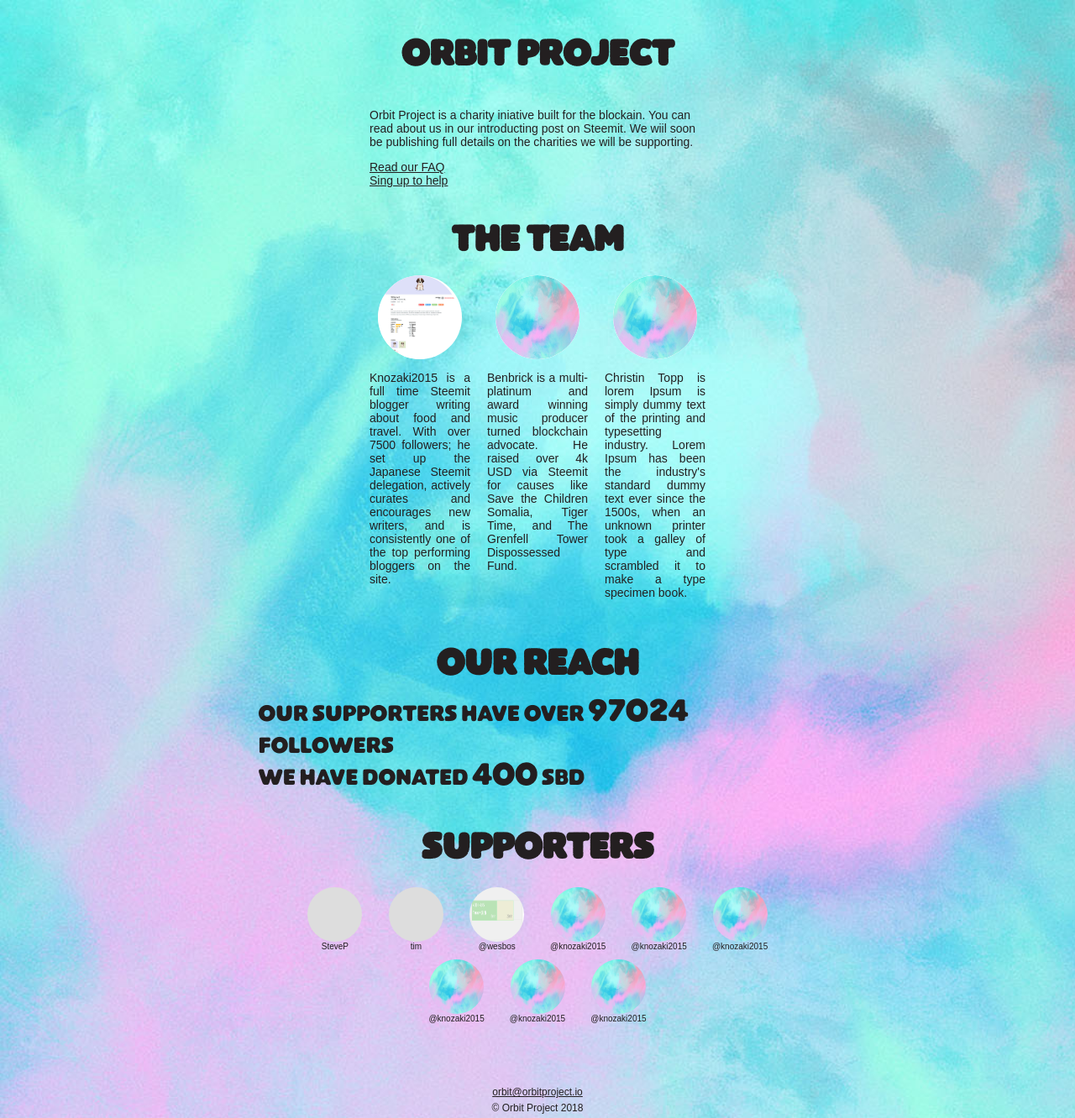
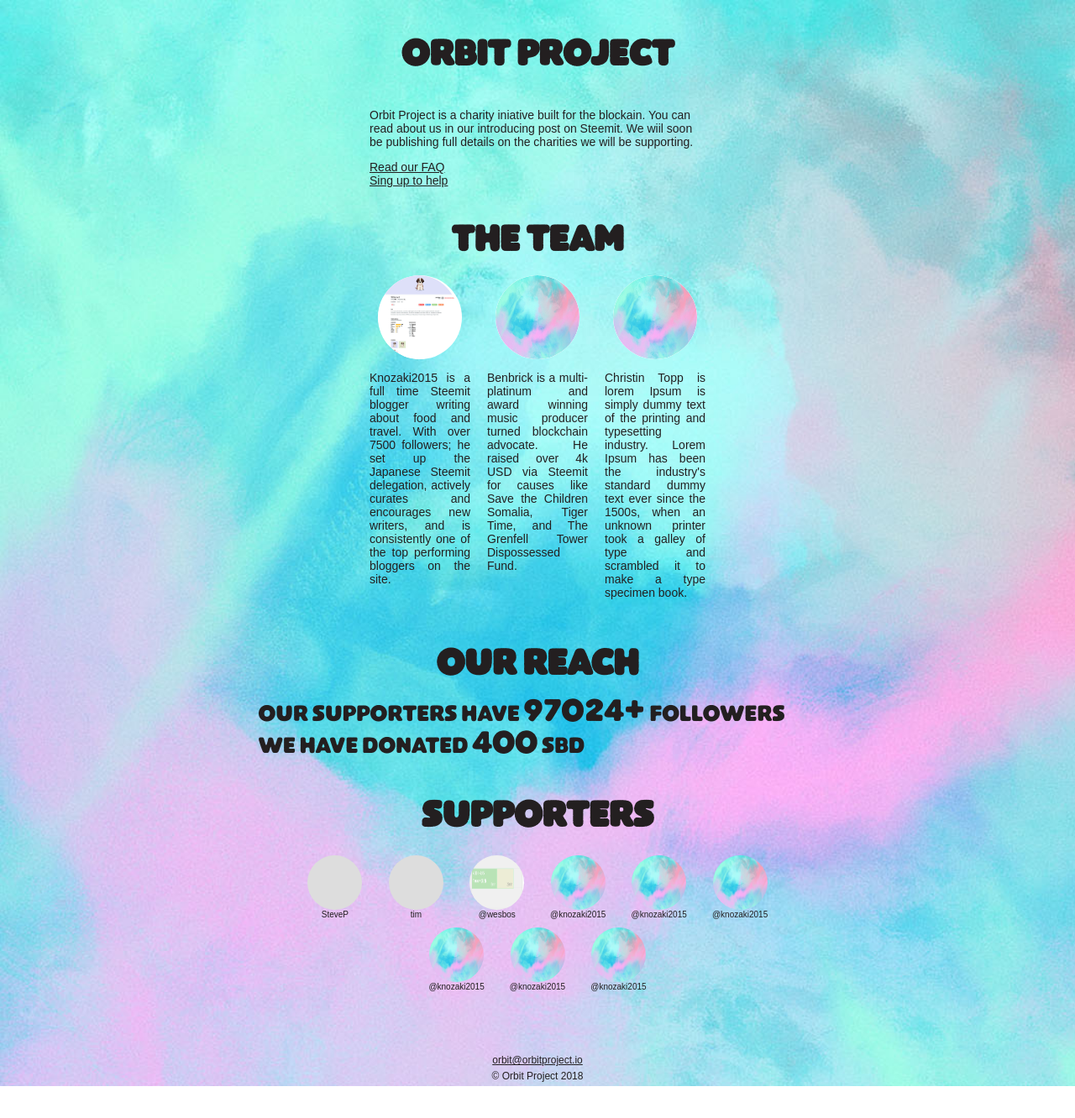
Before and after one commit to orbitprojectcharity/orbitproject, a Jekyll site: the page built from index.html, in a window 1280 px wide. Shown: the whole page at 84% size. Built offline with Jekyll 4.4.1, drawn with Linux system fonts in a browser that asks for light colours; after the commit the page ends 1294 px from its top, so only the background shows below that.

Commit message:
Update from Forestry.io - index.html

```diff
--- a/index.html
+++ b/index.html
@@ -5,7 +5,7 @@
   <header class="block-wrap">
     <h1 class="block-title">Orbit Project</h1>
       <div class="block-content">
-        <p>Orbit Project is a charity iniative built for the blockain. You can read about us in our introducting post on Steemit. We wiil soon be publishing full details on the charities we will be supporting.</p>
+        <p>Orbit Project is a charity iniative built for the blockain. You can read about us in our introducing post on Steemit. We wiil soon be publishing full details on the charities we will be supporting.</p>
         <ul class="links">
           <li><a href="#">Read our FAQ</a></li>
           <li><a href="#">Sing up to help</a></li>
@@ -31,7 +31,7 @@
 </div>
 <div class="block-wrap">
 	<h2 class="block-title">our reach</h2>
-	<p class="sub-title">our supporters have over <span>{{site.data.options.followers}}</span> followers<br>we have donated <span>{{site.data.options.donate}}</span> sbd</p>
+	<p class="sub-title">our supporters have <span>{{site.data.options.followers}}+</span> followers<br>we have donated <span>{{site.data.options.donate}}</span> sbd</p>
 </div>
 <div class="block-wrap">
 	<h2 class="block-title">supporters</h2>
```
